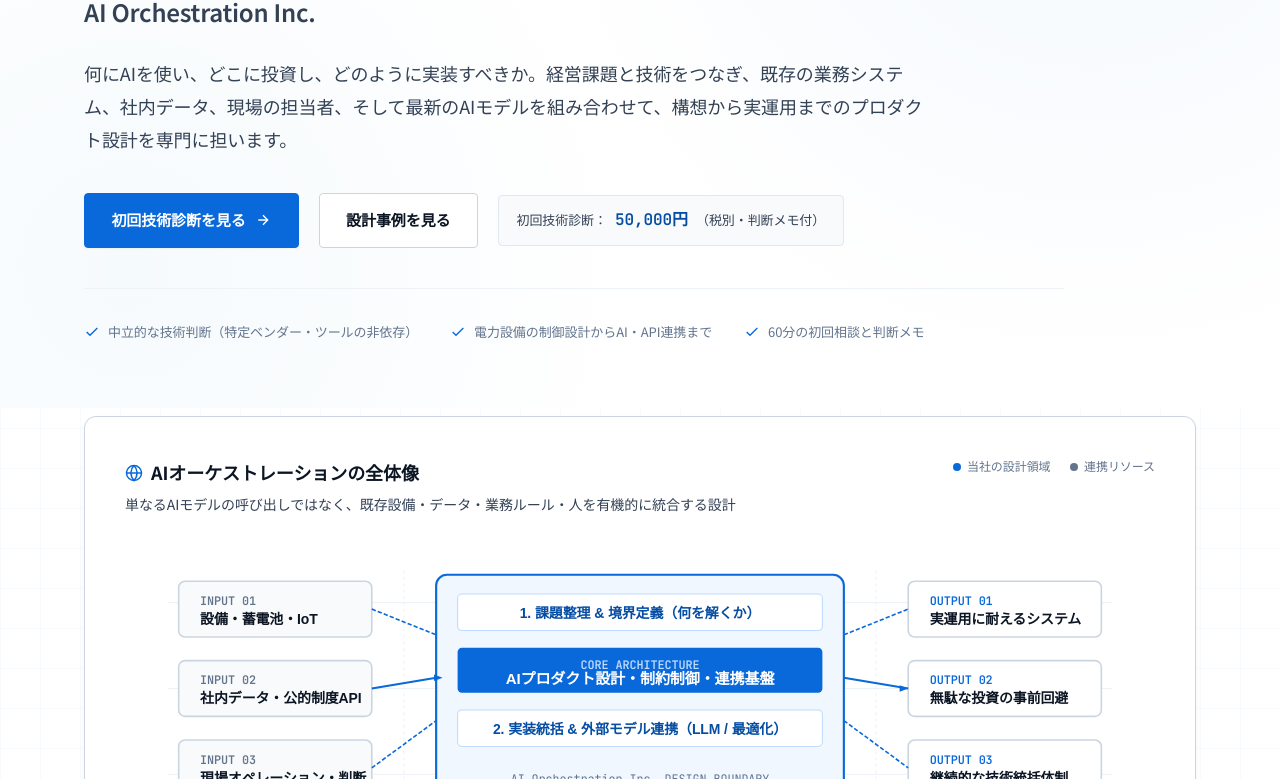
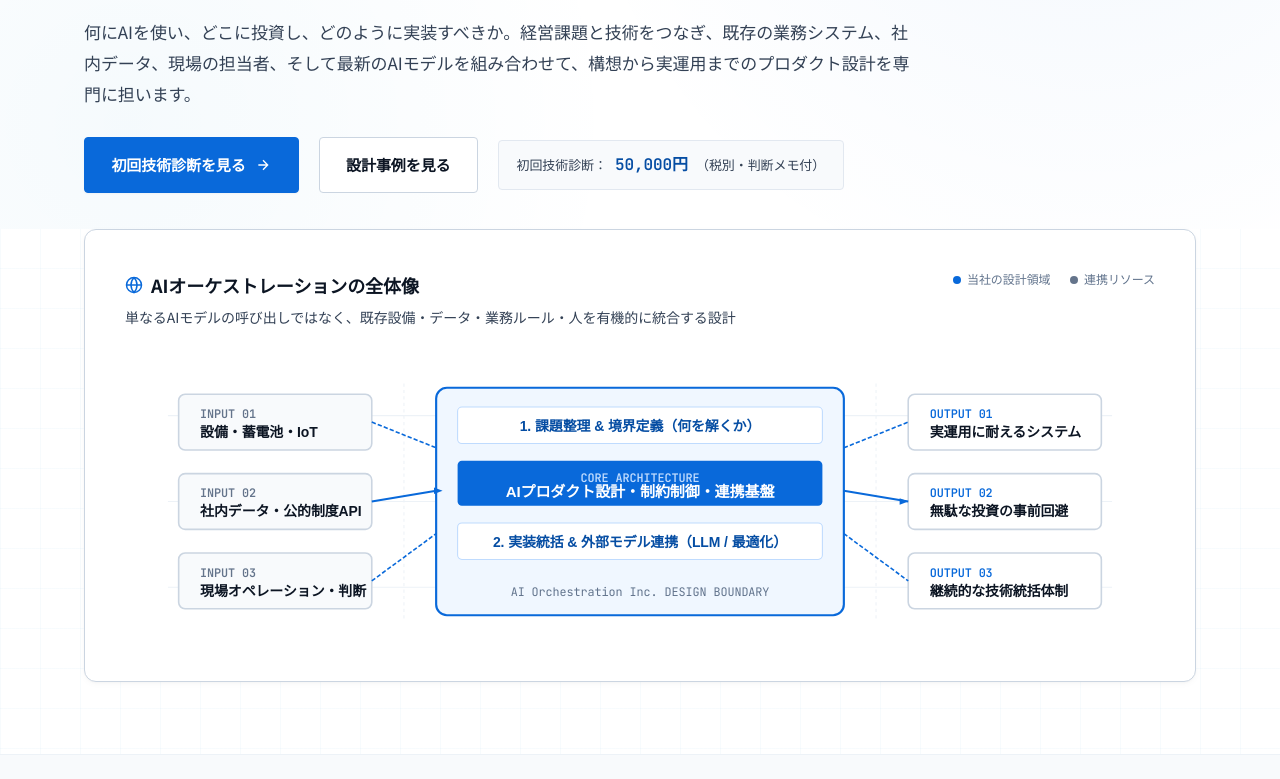
Before and after one commit to mkisama94/ai-orchestrations-lp, a website: page public/index.html in a window 1280 px wide. Shown: the part 292-1071 px from the top of the page. Drawn offline with Linux system fonts and the light colour scheme.

Commit message:
ヒーローセクションをひとまとめに修正

```diff
--- a/public/index.html
+++ b/public/index.html
@@ -89,26 +89,6 @@
           </div>
         </div>
 
-        <div class="hero-trust-bar">
-          <div class="trust-item">
-            <svg width="16" height="16" viewBox="0 0 24 24" fill="none" stroke="currentColor" stroke-width="2">
-              <path d="M20 6L9 17l-5-5"/>
-            </svg>
-            <span>中立的な技術判断（特定ベンダー・ツールの非依存）</span>
-          </div>
-          <div class="trust-item">
-            <svg width="16" height="16" viewBox="0 0 24 24" fill="none" stroke="currentColor" stroke-width="2">
-              <path d="M20 6L9 17l-5-5"/>
-            </svg>
-            <span>電力設備の制御設計からAI・API連携まで</span>
-          </div>
-          <div class="trust-item">
-            <svg width="16" height="16" viewBox="0 0 24 24" fill="none" stroke="currentColor" stroke-width="2">
-              <path d="M20 6L9 17l-5-5"/>
-            </svg>
-            <span>60分の初回相談と判断メモ</span>
-          </div>
-        </div>
       </div>
     </div>
   </section>
--- a/public/styles.css
+++ b/public/styles.css
@@ -411,8 +411,8 @@ button, input, textarea, select {
    Section 1: Hero (Architectural Portfolio Concept)
    ========================================================================== */
 .hero-section {
-  padding-top: 8.5rem;
-  padding-bottom: 4rem;
+  padding-top: 7rem;
+  padding-bottom: 2.25rem;
   position: relative;
   overflow: hidden;
   background: radial-gradient(circle at 85% 15%, rgba(9, 105, 218, 0.05) 0%, transparent 45%),
@@ -431,7 +431,7 @@ button, input, textarea, select {
   display: flex;
   align-items: center;
   gap: 0.75rem;
-  margin-bottom: 1.5rem;
+  margin-bottom: 1.25rem;
   flex-wrap: wrap;
 }
 
@@ -456,27 +456,27 @@ button, input, textarea, select {
 
 .hero-main-title {
   font-family: var(--font-display);
-  font-size: 3.6rem;
+  font-size: 3.5rem;
   font-weight: 800;
   line-height: 1.16;
   letter-spacing: -0.03em;
   color: var(--text-main);
+  margin-bottom: 1rem;
+}
+
+.hero-sub-title {
+  font-size: 1.45rem;
+  font-weight: 600;
+  color: var(--text-secondary);
   margin-bottom: 1.25rem;
-}
-
-.hero-sub-title {
-  font-size: 1.5rem;
-  font-weight: 600;
-  color: var(--text-secondary);
-  margin-bottom: 1.5rem;
   letter-spacing: -0.01em;
 }
 
 .hero-description {
-  font-size: 1.125rem;
-  line-height: 1.85;
-  color: var(--text-secondary);
-  margin-bottom: 2.25rem;
+  font-size: 1.0625rem;
+  line-height: 1.8;
+  color: var(--text-secondary);
+  margin-bottom: 1.75rem;
   max-width: 840px;
 }
 
@@ -485,7 +485,7 @@ button, input, textarea, select {
   align-items: center;
   gap: 1.25rem;
   flex-wrap: wrap;
-  margin-bottom: 2.5rem;
+  margin-bottom: 0;
 }
 
 .hero-price-note {
@@ -532,7 +532,7 @@ button, input, textarea, select {
    Hero Diagram: 設備・データ・AI・人のオーケストレーション
    ========================================================================== */
 .diagram-banner-section {
-  padding: 0.5rem 0 5rem 0;
+  padding: 0 0 4.5rem 0;
 }
 
 .diagram-card {
```
